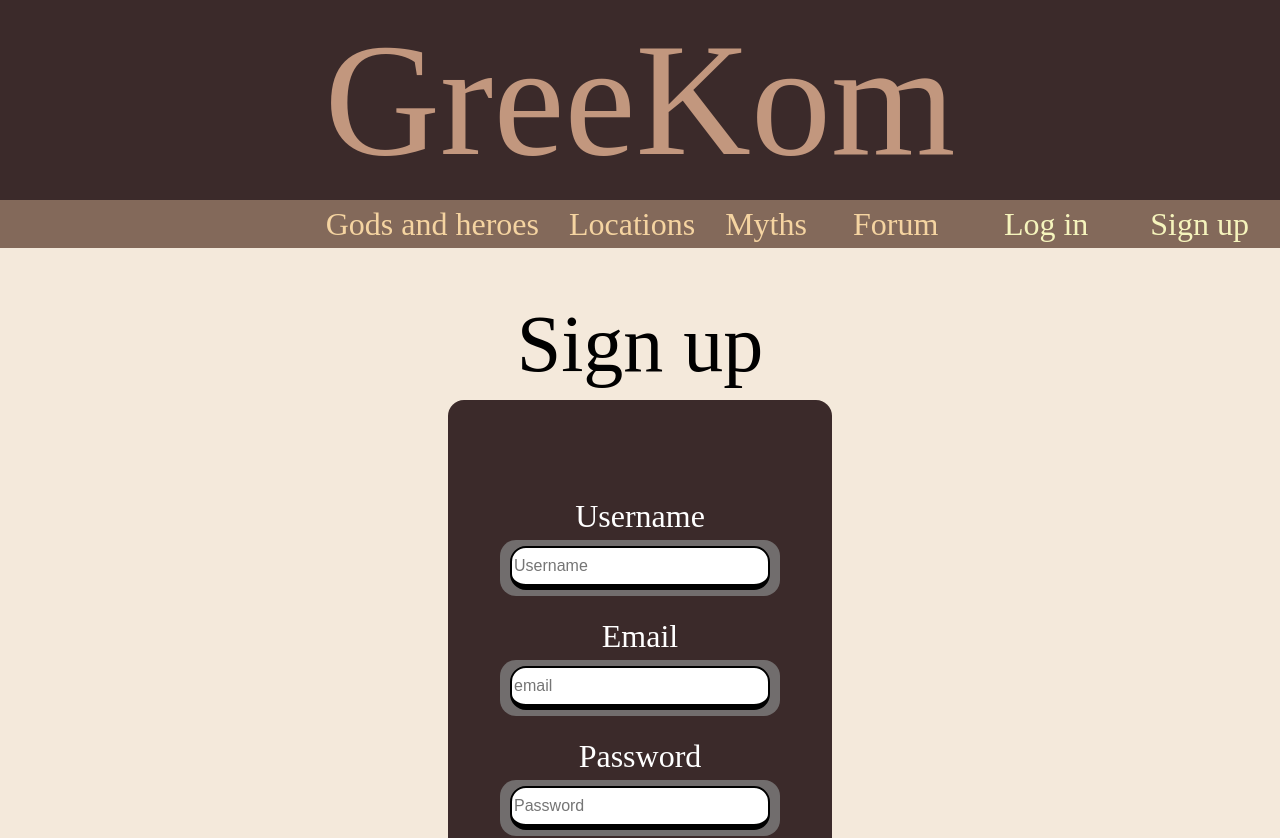
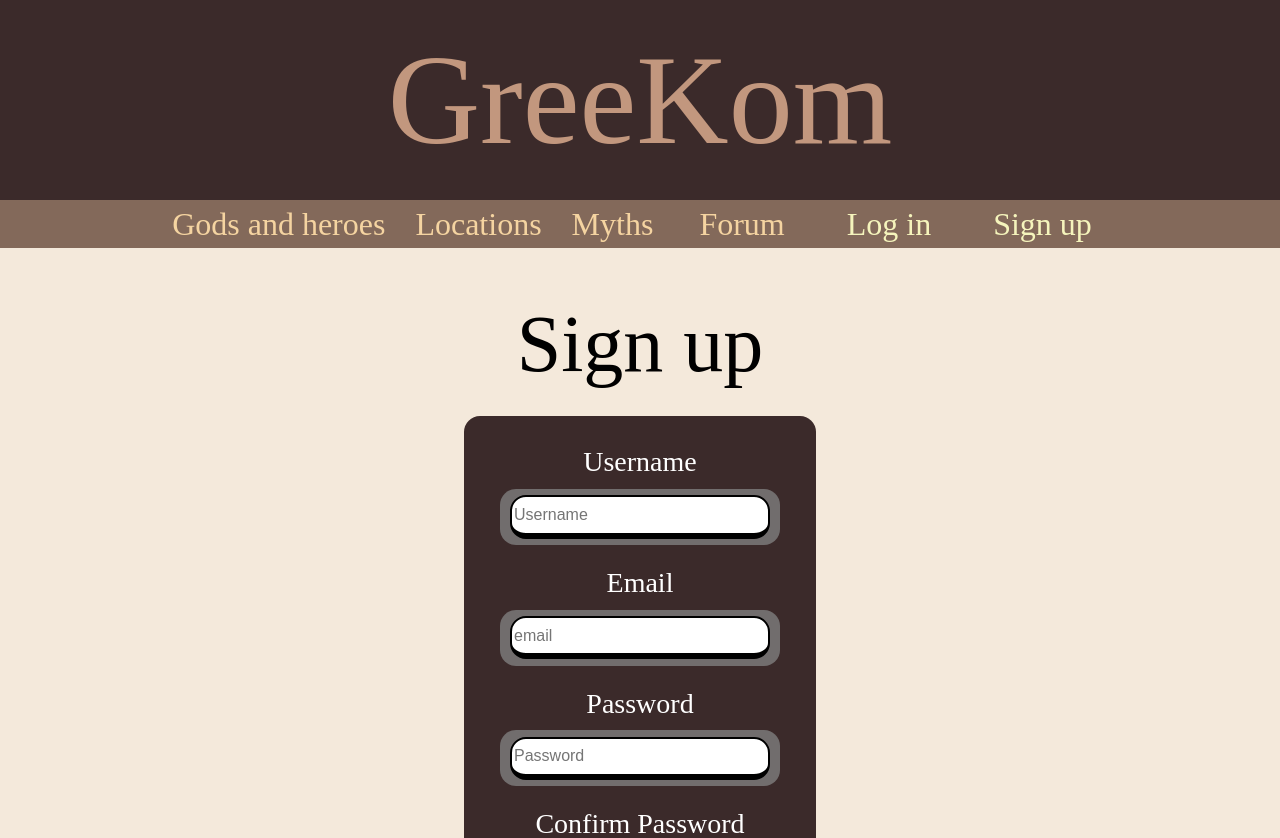
Before and after one commit to jfonso/greekom-angular, an Angular app: page /sign-up in a window 1280 px wide. Shown: the top 838 px of the page. Built offline with nearby package versions, Linux system fonts and the light colour scheme.

Commit message:
edit: minor changes to styles

```diff
--- a/src/app/components/header/header.component.scss
+++ b/src/app/components/header/header.component.scss
@@ -5,9 +5,10 @@
   justify-content: center;
   align-items: center;
   margin: 0;
+
   a {
     color: #C2977E;
     text-decoration: none;
-    font-size: 10rem;
+    font-size: 8rem;
   }
 }
--- a/src/app/components/input/input.component.scss
+++ b/src/app/components/input/input.component.scss
@@ -1,7 +1,8 @@
 .input-label {
   color: #FFFFFF;
   display: block;
-  font-size: 2rem;
+  font-size: 1.75rem;
+  margin-bottom: 0.3rem;
 }
 
 #inputs {
--- a/src/app/components/navbar/navbar.component.scss
+++ b/src/app/components/navbar/navbar.component.scss
@@ -14,3 +14,10 @@
     position: absolute;
     right: 0;
 }
+
+@media (max-device-width: 1500px) {
+
+  #authentication {
+    position: relative;
+  }
+}
--- a/src/app/pages/index/index.component.scss
+++ b/src/app/pages/index/index.component.scss
@@ -1,5 +1,5 @@
 .index-section-title {
-  font-size: 5rem;
+  font-size: 3rem;
   margin-top: 2rem;
   margin-bottom: 1rem;
 }
--- a/src/app/pages/log-in/log-in.component.scss
+++ b/src/app/pages/log-in/log-in.component.scss
@@ -16,9 +16,9 @@
   border-radius: 1rem;
   width: 20rem;
   max-height: 20rem;
-  padding: 2rem 2rem;
+  padding: 2rem 1rem;
   background-color: #3B2A2A;
-  margin: 1rem 0 3rem 0;
+  margin: 2rem;
 }
 
 #inputs {
--- a/src/app/pages/sign-up/sign-up.component.scss
+++ b/src/app/pages/sign-up/sign-up.component.scss
@@ -1,3 +1,6 @@
+main {
+  height: 100vh;
+}
 #main-title {
   margin-bottom: 0;
 }
@@ -5,7 +8,6 @@
 #main-signup {
   display: flex;
   justify-content: center;
-  height: 100vh;
 }
 
 #signup-form {
@@ -15,9 +17,9 @@
   justify-content: center;
   border-radius: 1rem;
   width: 20rem;
-  padding: 2rem 2rem;
+  padding: 2rem 1rem;
   background-color: #3B2A2A;
-  margin: 1rem 0 3rem 0;
+  margin: 2rem;
 }
 
 #inputs {
--- a/src/styles.scss
+++ b/src/styles.scss
@@ -51,6 +51,7 @@ html, body {
 body {
   background-color: #F4E9DB;
   margin: 0;
+  font-family: "Inknut Antiqua", serif;
 }
 
 main {
```
